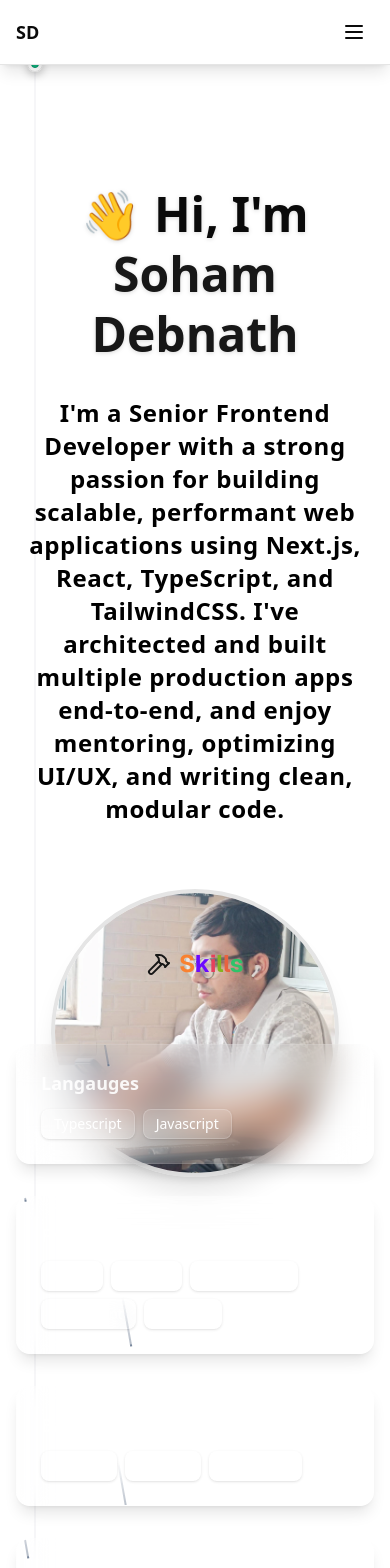
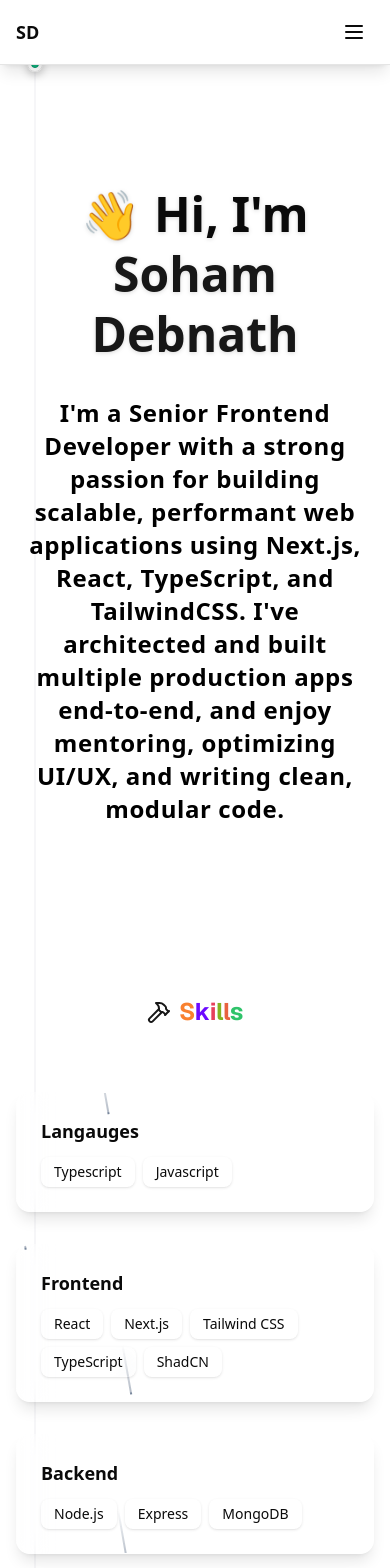
Before and after one commit to Popo047/portfilio, a Next.js app: page / in a window 390 px wide. Shown: the top 1568 px of the page. Built offline with nearby package versions, Linux system fonts and the light colour scheme.

Commit message:
Text Speed + Text Color Fix

```diff
--- a/src/components/sections/About.tsx
+++ b/src/components/sections/About.tsx
@@ -38,7 +38,7 @@ export function About({ name, content }: AboutProps) {
 		<>
 			<motion.section
 				id="about"
-				className="h-screen py-32 px-6 mt-12 max-w-7xl mx-auto grid grid-cols-1 md:grid-cols-2 gap-16 items-center"
+				className="h-screen py-32 px-6 mt-12 max-w-7xl mx-auto grid grid-cols-1 md:grid-cols-2 md:mb-0 mb-12 gap-16 items-center"
 				initial={{ opacity: 0, y: 30, scale: 0.98 }}
 				animate={{ opacity: 1, y: 0, scale: 1 }}
 				transition={{ duration: 0.8, ease: "easeOut" }}
@@ -68,10 +68,10 @@ export function About({ name, content }: AboutProps) {
 					>
 						{content}
 					</motion.p> */}
-					<TextGenerateEffect words={content} />
+					<TextGenerateEffect className="" words={content} />
 				</div>
 				<motion.div
-					className="relative mx-auto w-72 h-72 md:w-96 md:h-96 rounded-full overflow-hidden border-4 border-border shadow-xl"
+					className=" md:block hidden md:relative mx-auto w-72 h-72 md:w-96 md:h-96 rounded-full overflow-hidden border-4 border-border shadow-xl"
 					initial={{ opacity: 0, scale: 0.9, rotate: 2 }}
 					animate={{ opacity: 1, scale: 1, rotate: 0 }}
 					transition={{ delay: 0.6, duration: 0.7, ease: "easeOut" }}
--- a/src/components/sections/Skills.tsx
+++ b/src/components/sections/Skills.tsx
@@ -36,7 +36,7 @@ export function Skills({ skillGroups }: SkillsProps) {
 						whileInView={{ opacity: 1, y: 0 }}
 						whileHover={{ scale: 1.03 }}
 						transition={{ duration: 0.4, ease: "easeOut" }}
-						className="relative overflow-hidden bg-white/5 border border-white/10 backdrop-blur-lg rounded-xl p-6 shadow-lg group"
+						className="relative  overflow-hidden bg-white/5 border border-white/10 backdrop-blur-lg rounded-xl p-6 shadow-lg group"
 					>
 						{mounted && (
 							<Meteors
@@ -45,16 +45,14 @@ export function Skills({ skillGroups }: SkillsProps) {
 							/>
 						)}
 						<div className=" z-10">
-							<h3 className="text-lg font-semibold mb-3 text-white/90">
-								{group.category}
-							</h3>
+							<h3 className="text-lg font-semibold mb-3 ">{group.category}</h3>
 							<ul className="flex flex-wrap gap-2">
 								{group.skills.map((skill, idx) => (
 									<motion.li
 										key={idx}
 										whileHover={{ scale: 1.05 }}
 										transition={{ type: "spring", stiffness: 300 }}
-										className="bg-white/10 border border-white/20 text-white text-sm px-3 py-1 rounded-md backdrop-blur-sm shadow-sm"
+										className="bg-white/10 border border-white/20  text-sm px-3 py-1 rounded-md backdrop-blur-sm shadow-sm "
 									>
 										{skill}
 									</motion.li>
```
